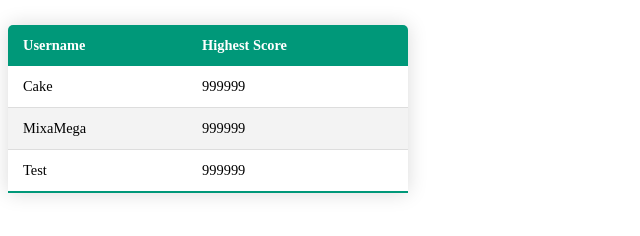
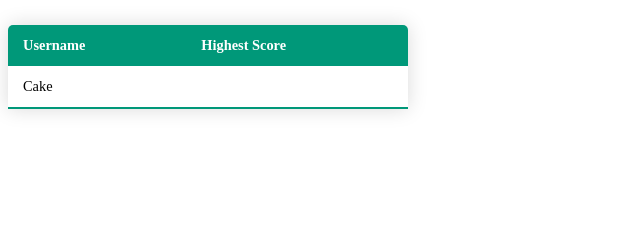
Before and after one commit to DiamondOreMaster/Brick-Hill-Website, a plain HTML site: page index.html in a window 1280 px wide. Shown: the whole page, without its empty margins (0-640 px from the left). Drawn offline with Linux system fonts and the light colour scheme.

Commit message:
Add files via upload

```diff
--- a/index.html
+++ b/index.html
@@ -14,10 +14,12 @@
 <body>
     <table class="content-table">
         <thead>
-            <th>Username</th>
-            <th>Highest Score</th>
+            <tr>
+                <th>Username</th>
+                <th>Highest Score</th>
+            </tr>
         </thead>
-        <tbody>
+        <tbody id="scoreTableBody">
             <tr>
                 <td>Cake</td>
                 <td>999999</td>
@@ -30,8 +32,6 @@
                 <td>Test</td>
                 <td>999999</td>
             </tr>
-
-
         </tbody>
     </table>
 
--- a/main.js
+++ b/main.js
@@ -32,13 +32,15 @@ function populateTable() {
       throw new Error('Error: ' + response.status);
     })
     .then(data => {
-      const tableBody = document.querySelector('#scoreTable tbody');
+      const tableBody = document.querySelector('#scoreTableBody');
+
+      // Clear existing rows in the table body
+      tableBody.innerHTML = '';
 
       data.forEach(item => {
-
         if (item.isTest) {
-          return
-        };
+          return; // Skip if it's a test item
+        }
 
         const row = document.createElement('tr');
         const usernameCell = document.createElement('td');
```
Also changed, not shown: data.json (line endings or trailing spaces).
